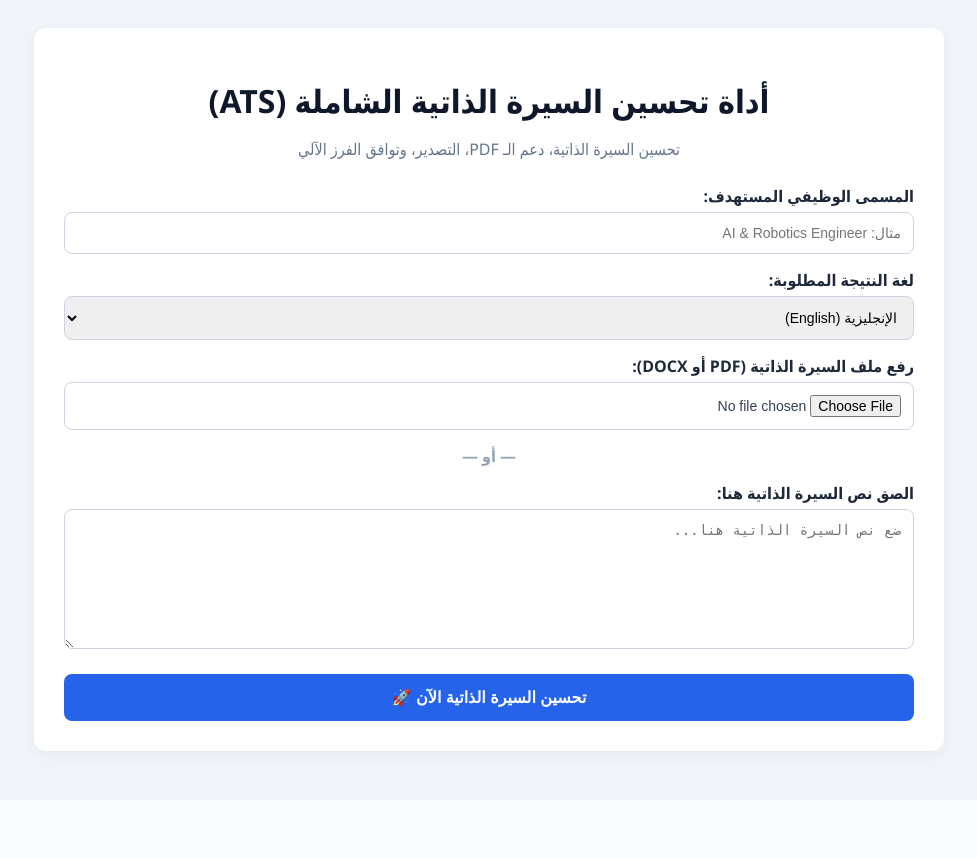
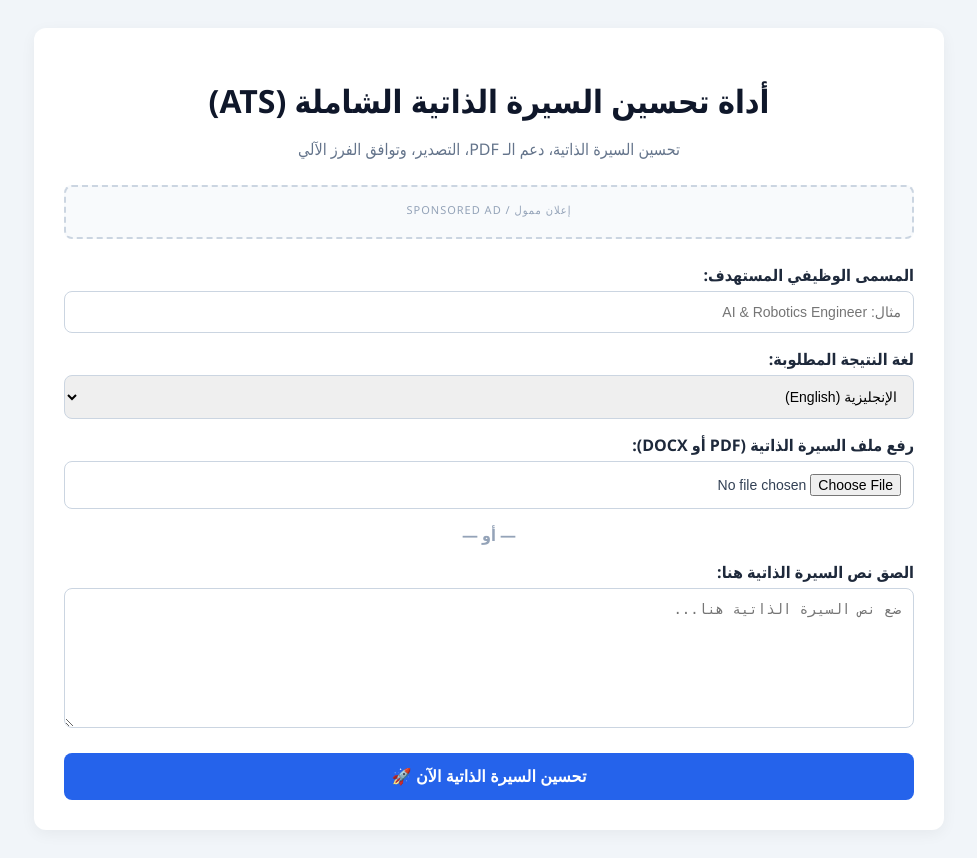
Before and after one commit to mohannad38-kh/-------ai, a Flask app: page / in a window 1280 px wide. Shown: the whole page, without its empty margins (151-1128 px from the left). Before the commit the page ends 757 px from the top, so only its background shows below. Run offline with Flask 3, Linux system fonts and the light colour scheme.

Commit message:
add ad banner for monetization

```diff
--- a/templates/index.html
+++ b/templates/index.html
@@ -9,6 +9,11 @@
         .container { max-width: 850px; margin: auto; background: #ffffff; padding: 30px; border-radius: 12px; box-shadow: 0 4px 15px rgba(0,0,0,0.05); }
         h1 { text-align: center; color: #0f172a; margin-bottom: 5px; }
         p.subtitle { text-align: center; color: #64748b; margin-bottom: 25px; }
+
+        /* تنسيق بانر الإعلانات الجديد */
+        .ad-banner { background-color: #f8fafc; border: 2px dashed #cbd5e1; border-radius: 8px; padding: 15px; text-align: center; margin-bottom: 25px; }
+        .ad-label { font-size: 11px; color: #94a3b8; margin-bottom: 5px; text-transform: uppercase; letter-spacing: 1px; }
+
         label { font-weight: bold; display: block; margin-top: 15px; margin-bottom: 5px; color: #1e293b; }
         input[type="text"], select, textarea, input[type="file"] { width: 100%; padding: 12px; border: 1px solid #cbd5e1; border-radius: 8px; box-sizing: border-box; font-size: 14px; }
         textarea { height: 140px; resize: vertical; }
@@ -36,6 +41,22 @@
 <div class="container">
     <h1>أداة تحسين السيرة الذاتية الشاملة (ATS)</h1>
     <p class="subtitle">تحسين السيرة الذاتية، دعم الـ PDF، التصدير، وتوافق الفرز الآلي</p>
+
+    <!-- بانر الإعلانات لتحقيق الدخل -->
+    <div class="ad-banner">
+        <div class="ad-label">إعلان ممول / Sponsored Ad</div>
+        <!-- استبدل هذا الجزء لاحقاً بكود إعلانات جوجل أو أي شبكة إعلانية -->
+        <script async src="https://pagead2.googlesyndication.com/pagead/js/adsbygoogle.js?client=ca-pub-XXXXXXXXXXXXXXXX" crossorigin="anonymous"></script>
+        <ins class="adsbygoogle"
+             style="display:block"
+             data-ad-client="ca-pub-XXXXXXXXXXXXXXXX"
+             data-ad-slot="1234567890"
+             data-ad-format="auto"
+             data-full-width-responsive="true"></ins>
+        <script>
+             (adsbygoogle = window.adsbygoogle || []).push({});
+        </script>
+    </div>
 
     <form id="optimizeForm">
         <label for="jobTitle">المسمى الوظيفي المستهدف:</label>
@@ -71,7 +92,6 @@
         <h2>🔒 وصلت للحد المجاني</h2>
         <p>لقد استخدمت محاولاتك الـ 3 المجانية لهذا اليوم. اشترك الآن بـ <b>$5 شهرياً</b> للحصول على استخدام غير محدود!</p>
 
-        <!-- روابط صفحة الدفع الخاصة بك -->
         <a href="YOUR_STRIPE_CHECKOUT_LINK" target="_blank" class="pay-btn stripe-btn">الدفع بواسطة (Apple Pay / Google Pay / Card)</a>
         <a href="YOUR_PAYPAL_ME_LINK" target="_blank" class="pay-btn paypal-btn">الدفع بواسطة PayPal</a>
 
@@ -101,7 +121,6 @@ async function optimizeCV() {
         const data = await response.json();
 
         if (response.status === 403) {
-            // إظهار نافذة الدفع عند انتهاء الرصيد المجاني
             document.getElementById('payModal').style.display = 'flex';
         } else if (response.ok) {
             latestRawText = data.raw_text;
```
